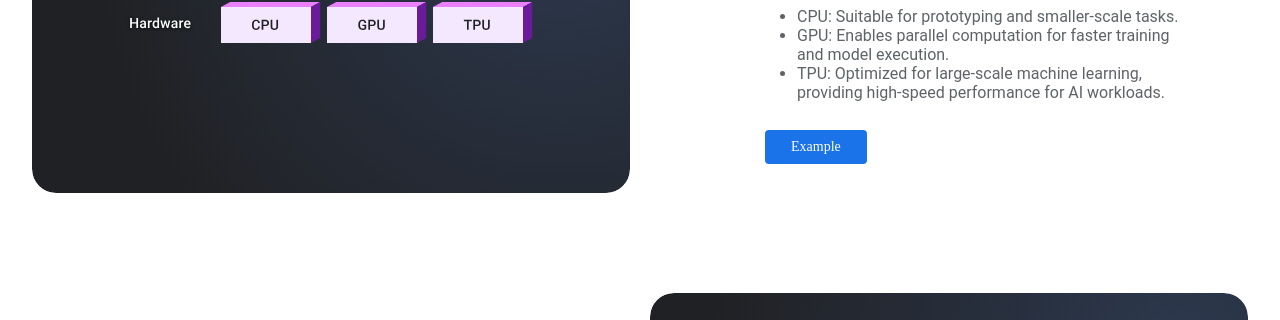
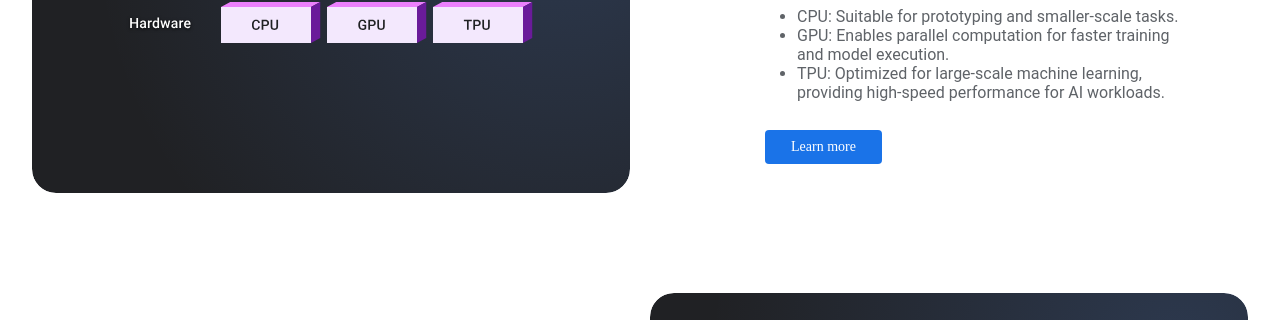
Before and after one commit to barnesjoseph/jax-ai-stacks, a Sphinx documentation site: the page built from docs/source/index.rst, in a window 1280 px wide and 900 px high, scrolled down 1542 px. Shown: the part 121-441 px from the top of the window. Built offline with Sphinx 7.4.7 and the Sphinx Book theme 1.1.4, drawn with Linux system fonts in a browser that asks for light colours.

Commit message:
Update index.html

```diff
--- a/docs/source/index.html
+++ b/docs/source/index.html
@@ -49,7 +49,7 @@
                 <li>GPU: Enables parallel computation for faster training and model execution.</li>
                 <li>TPU: Optimized for large-scale machine learning, providing high-speed performance for AI workloads.</li>
             </ul>
-            <a class="button button-primary" href="/">Example</a>
+            <a class="button button-primary" href="/">Learn more</a>
         </div>
     </section>
     <section class="image-section image-right">
```
